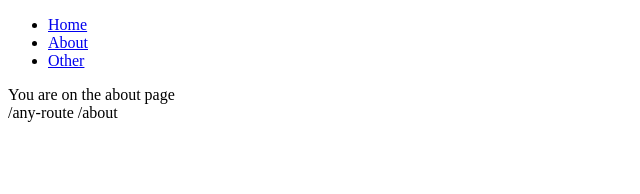
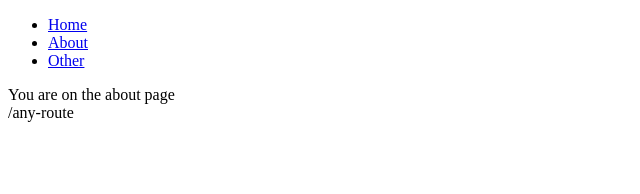
Before and after one commit to himadameen/Building-Using-a-Custom-Context-Provider-Component-React-Context-Limitations-...---In-Class---Ad, a React app: page /about in a window 1280 px wide. Shown: the top 194 px of the page, without its empty margins (0-640 px from the left). Built offline with nearby package versions, Linux system fonts and the light colour scheme.

Commit message:
my changes

```diff
--- a/src/components/About.js
+++ b/src/components/About.js
@@ -7,7 +7,7 @@ const About = () => {
   return (
       <>
         <div>You are on the about page</div>
-        <a data-testid="location-display">{"/any-route " + location.pathname}</a>
+        <a data-testid="location-display">{"/any-route "}</a>
     </>
   )
 }
```
